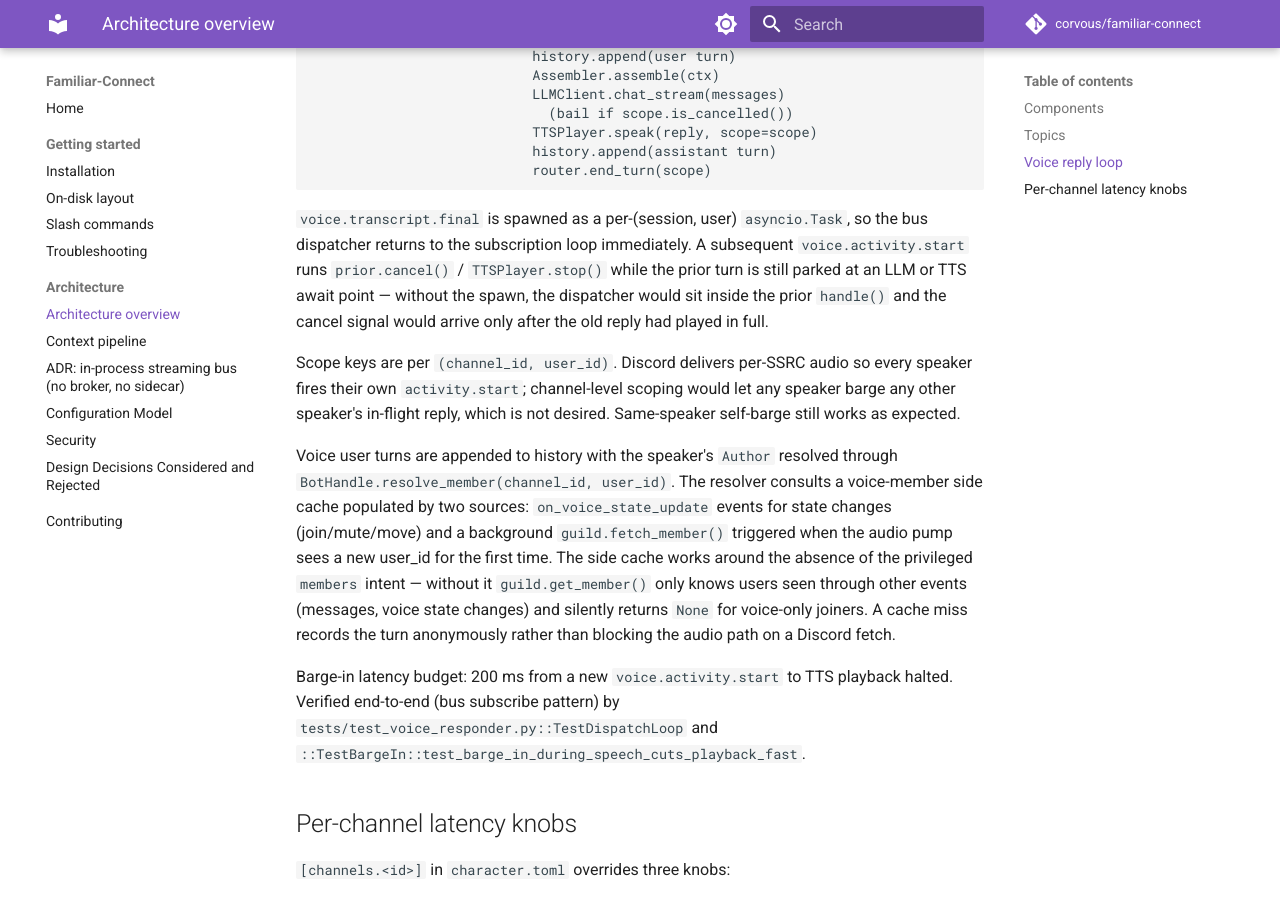
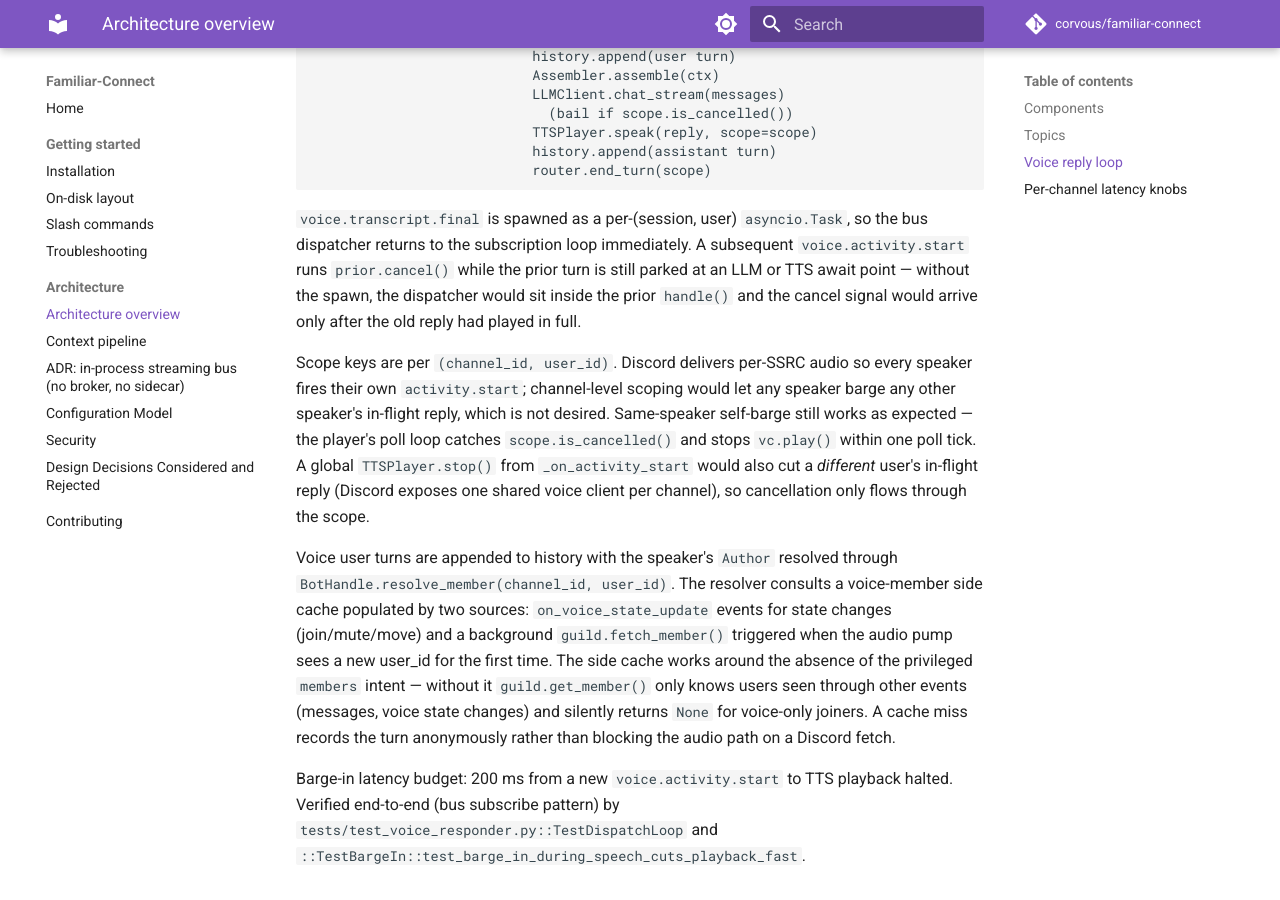
Before and after one commit to CorVous/Familiar-Connect, an MkDocs documentation site: the page built from docs/architecture/overview.md, in a window 1280 px wide and 900 px high, scrolled down 3511 px. Built offline with MkDocs 1.6.1 and Material for MkDocs 9.7.7, drawn with Linux system fonts in a browser that asks for light colours; comment, search, counter and statistics services are not loaded.

Commit message:
fix: don't cut another user's reply on activity.start
Continuous talkers were silencing the bot mid-reply: every
activity.start with a prior scope fired a global TTSPlayer.stop(),
which cuts the single shared Discord voice client regardless of who
it's currently speaking to. Same-user self-barge already works through
scope.cancel() + the player's poll loop, so the global stop was
redundant for the intended case and destructive for cross-user.

```diff
--- a/docs/architecture/overview.md
+++ b/docs/architecture/overview.md
@@ -98,15 +98,19 @@ voice.transcript.final → if scope.turn_id == event.turn_id:
 
 `voice.transcript.final` is spawned as a per-(session, user) `asyncio.Task`, so the
 bus dispatcher returns to the subscription loop immediately. A subsequent
-`voice.activity.start` runs `prior.cancel()` / `TTSPlayer.stop()` while the
-prior turn is still parked at an LLM or TTS await point — without the spawn,
-the dispatcher would sit inside the prior `handle()` and the cancel signal
-would arrive only after the old reply had played in full.
+`voice.activity.start` runs `prior.cancel()` while the prior turn is still
+parked at an LLM or TTS await point — without the spawn, the dispatcher
+would sit inside the prior `handle()` and the cancel signal would arrive
+only after the old reply had played in full.
 
 Scope keys are per `(channel_id, user_id)`. Discord delivers per-SSRC audio
 so every speaker fires their own `activity.start`; channel-level scoping
 would let any speaker barge any other speaker's in-flight reply, which is
-not desired. Same-speaker self-barge still works as expected.
+not desired. Same-speaker self-barge still works as expected — the player's
+poll loop catches `scope.is_cancelled()` and stops `vc.play()` within one
+poll tick. A global `TTSPlayer.stop()` from `_on_activity_start` would also
+cut a *different* user's in-flight reply (Discord exposes one shared voice
+client per channel), so cancellation only flows through the scope.
 
 Voice user turns are appended to history with the speaker's `Author`
 resolved through `BotHandle.resolve_member(channel_id, user_id)`. The
```
Also changed, not shown: 2 other files.
